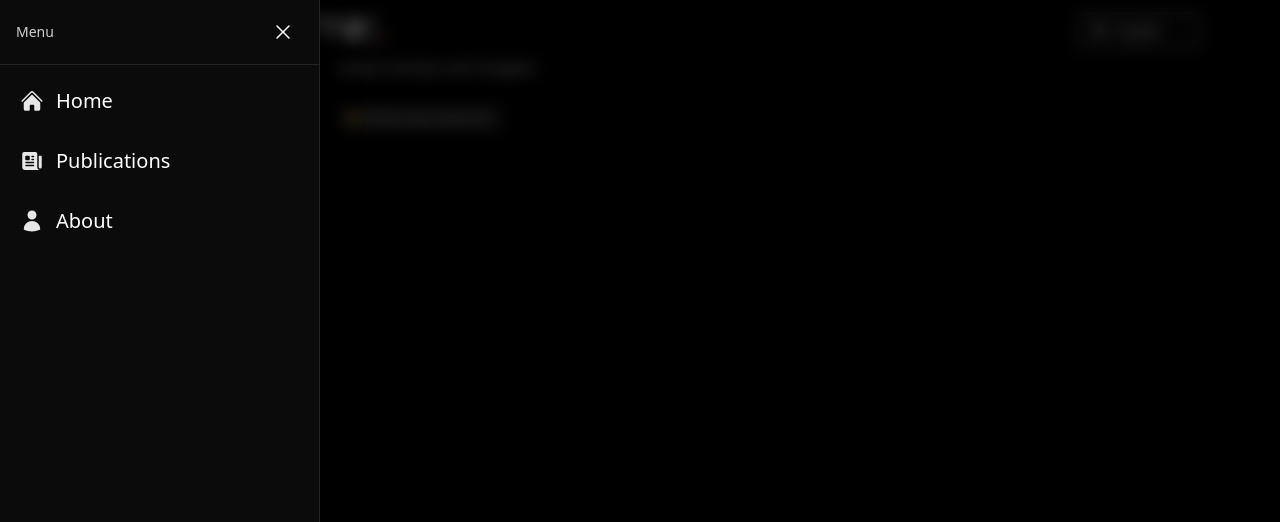
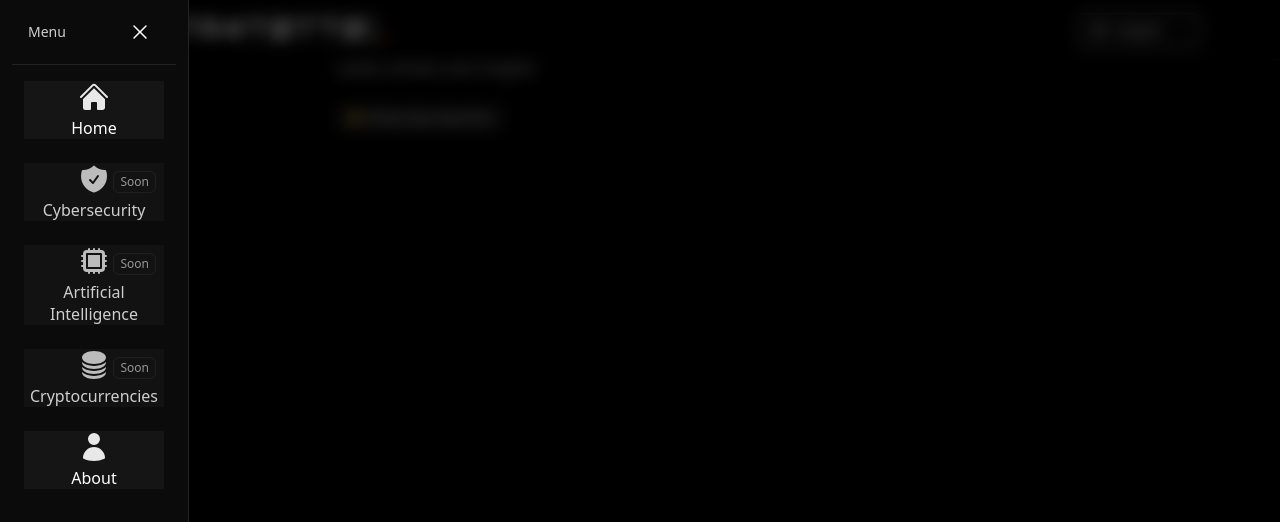
Before and after one commit to STR4T0TT0/str4t0tt0-blog, a React (Vite) app: page /en in a window 1280 px wide. Both pictures are taken after a click on the button "Open menu". Shown: the top 522 px of the page. Built offline with nearby package versions, Linux system fonts and the light colour scheme; a web font is replaced by a local one.

Commit message:
feat(staging): improved navigation menu

```diff
--- a/src/components/nav/MenuDrawer.tsx
+++ b/src/components/nav/MenuDrawer.tsx
@@ -1,6 +1,6 @@
 import { Fragment, useEffect, useMemo } from "react";
 import { Dialog, DialogPanel, DialogTitle, Transition, TransitionChild } from "@headlessui/react";
-import { XMarkIcon, HomeIcon, NewspaperIcon, UserIcon } from "@heroicons/react/24/solid";
+import { XMarkIcon, HomeIcon, UserIcon, ShieldCheckIcon, CpuChipIcon, CircleStackIcon } from "@heroicons/react/24/solid";
 import { NavLink, useLocation, useParams } from "react-router-dom";
 import { useTranslation } from "react-i18next";
 import { normLang } from "@/i18n";
@@ -37,11 +37,15 @@ export default function MenuDrawer({ open, onClose }: MenuDrawerProps) {
   }, [open]);
 
   const navItems = [
-    { to: withLang("/"), label: t("home"), icon: HomeIcon },
-    { to: withLang("/posts"), label: t("posts"), icon: NewspaperIcon },
-    { to: withLang("/about"), label: t("about"), icon: UserIcon },
+    { to: withLang("/"), label: t("home"), icon: HomeIcon, disabled: false },
+    // Catégories (non gérées pour l'instant
+    { to: "#", label: t("cybersecurity"), icon: ShieldCheckIcon, disabled: true },
+    { to: "#", label: t("ai"), icon: CpuChipIcon, disabled: true  },
+    { to: "#", label: t("crypto"), icon: CircleStackIcon, disabled: true  },
+    { to: withLang("/about"), label: t("about"), icon: UserIcon, disabled: false },
   ];
 
+  // besoin de homeUrl pour le NavLink
   const homeUrl = withLang("/");
 
   return (
@@ -74,7 +78,7 @@ export default function MenuDrawer({ open, onClose }: MenuDrawerProps) {
             >
               <DialogPanel
                 id="app-menu"
-                className="w-[84vw] max-w-xs bg-[#0B0B0B] border-r border-white/10 shadow-2xl"
+                className="w-fit px-3 bg-[#0B0B0B] border-r border-white/10 shadow-2xl" //largeur menu
               >
                 {/* Header */}
                 <div className="flex items-center justify-between px-4 py-3 border-b border-white/10">
@@ -91,28 +95,67 @@ export default function MenuDrawer({ open, onClose }: MenuDrawerProps) {
                 </div>
 
                 {/* Nav items */}
-                <nav className="px-2 py-2">
-                  <ul className="space-y-1">
-                    {navItems.map(({ to, label, icon: Icon }) => (
+                <nav className="px-3 py-4">
+                  <ul className="grid grid-cols-1 gap-3 md:gap-4 lg:gap-6"> {/* position des carrés */}
+                    {navItems.map(({ to, label, icon: Icon, disabled }) => {
+                      const common =
+                        "relative flex flex-col items-center justify-center rounded-xl" +   // carrés arrondis
+                        "aspect-square w-full max-w-[60px] md:max-w-[96px] lg:max-w-[140px] mx-auto" +  // ça doit être carré sortie desktop à corriger
+                        "border border-white/10 bg-white/[0.04] transition-colors transition-transform focus:outline-none" +
+                        "focus-visible:ring-2 focus-visible:ring-[rgb(var(--color-str4t0tt0-primary-rgb)/1)]" +  //accent est  color-str4t0tt0-primary
+                        "focus-visible:ring-offset-1 focus-visible:ring-offset-[#0B0B0B]";  // mise en évidence
+
+                        const iconCls = "opacity-90 mb-0.5 h-7 w-7 md:h-9 md:w-9 lg:h-8 lg:w-8";
+
+                        const labelCls =
+                        "mt-0.5 text-center leading-snug break-words" +   // césure propre
+                        "max-w-[9ch] md:max-w-[14ch] lg:max-w-none " +  // longueur visuelle
+                        "text-[11px] md:text-sm lg:text-base";
+
+                      if (disabled) {
+                        return (
+                          <li key={to}>
+                            <div
+                              role="button"
+                              aria-disabled="true"
+                              className={common + " cursor-not-allowed opacity-80 hover:bg-white/[0.03]"}
+                            >
+                              {/* badge visible que sur desktop */}
+                              <span className="hidden lg:inline absolute right-2 top-2 rounded-md border border-white/10 px-1.5 py-0.5 text-xs opacity-70">
+                                {t("disabled")}
+                              </span>
+                              <Icon className={iconCls} />
+                              <span className={labelCls}>{label}</span>
+                            </div>
+                          </li>
+                        );
+                      }
+
+                      return (
                         <li key={to}>
                           <NavLink
                             to={to}
-                          end={to === homeUrl} // exact match for home
+                            end={to === homeUrl} // déclarer plus haut
                             className={({ isActive }) =>
                               [
-                              "flex items-center gap-3 rounded-lg px-3",
-                              "h-12 md:h-14",
-                              "text-lg md:text-xl",
-                              "hover:bg-white/5",
-                              isActive ? "bg-white/5 border border-white/10" : "",
+                                common,
+                                "hover:bg-white/[0.06]",
+                                isActive ? "bg-white/[0.08]" : "",
+                                // Survol avec léger tint + bordure rouge + halo + micro-lift
+                                "hover:bg-[rgb(var(--color-str4t0tt0-primary-rgb)/0.15)]",
+                                "hover:border-[rgb(var(--color-str4t0tt0-primary-rgb)/0.60)]",
+                                "hover:ring-1 hover:ring-[rgb(var(--color-str4t0tt0-primary-rgb)/0.50)]",
+                                 // bouton selection page active
+                                 isActive ? "bg-[rgb(var(--color-str4t0tt0-primary-rgb)/0.25)] border-[rgb(var(--color-str4t0tt0-primary-rgb)/0.70)] ring-2 ring-[rgb(var(--color-str4t0tt0-primary-rgb)/0.60)] shadow-md" : ""
                               ].join(" ")
                             }
                           >
-                          <Icon className="h-5 w-5 md:h-6 md:w-6 opacity-90" />
-                          <span className="truncate">{label}</span>
+                            <Icon className={iconCls} />
+                            <span className={labelCls}>{label}</span>
                           </NavLink>
                         </li>
-                    ))}
+                      );
+                    })}
                   </ul>
                 </nav>
               </DialogPanel>
--- a/src/index.css
+++ b/src/index.css
@@ -14,6 +14,7 @@
   --font-str4t0tt0-roboto: "roboto", system-ui, sans-serif;
   --font-str4t0tt0-prag: "pragmatica", "roboto", system-ui, sans-serif;
   --color-str4t0tt0-primary: #B22222;
+  --color-str4t0tt0-primary-rgb: 178 34 34;
 }
 
 /* base dark minimal */
--- a/src/languages/en/menu.json
+++ b/src/languages/en/menu.json
@@ -1,7 +1,11 @@
 {
   "home": "Home",
-  "posts": "Publications",
+  "cybersecurity": "Cybersecurity",
+  "ai": "Artificial Intelligence",
+  "crypto": "Cryptocurrencies",
   "about": "About",
+  "disabled": "Soon",
   "title": "Menu",
   "close": "Close menu"
+
 }
--- a/src/languages/fr/menu.json
+++ b/src/languages/fr/menu.json
@@ -1,7 +1,10 @@
 {
   "home": "Accueil",
-  "posts": "Articles",
+  "cybersecurity": "Cybersecurité",
+  "ai": "Intelligence Artificielle",
+  "crypto": "Cryptomonnaies",
   "about": "À propos",
+  "disabled": "Bientôt",
   "title": "Menu",
   "close": "Fermer le menu"
 }
--- a/src/languages/it/menu.json
+++ b/src/languages/it/menu.json
@@ -1,7 +1,10 @@
 {
   "home": "Pagina principale ",
-  "posts": "Articoli",
+  "cybersecurity": "Sicurezza informatica",
+  "ai": "Intelligenza artificiale",
+  "crypto": "Criptovalute",
   "about": "Chi Siamo",
+  "disabled": "Presto",
   "title": "Menu",
   "close": "Chiudere il menu"
 }
```
Lines whose indentation alone changed are shown as unchanged.
